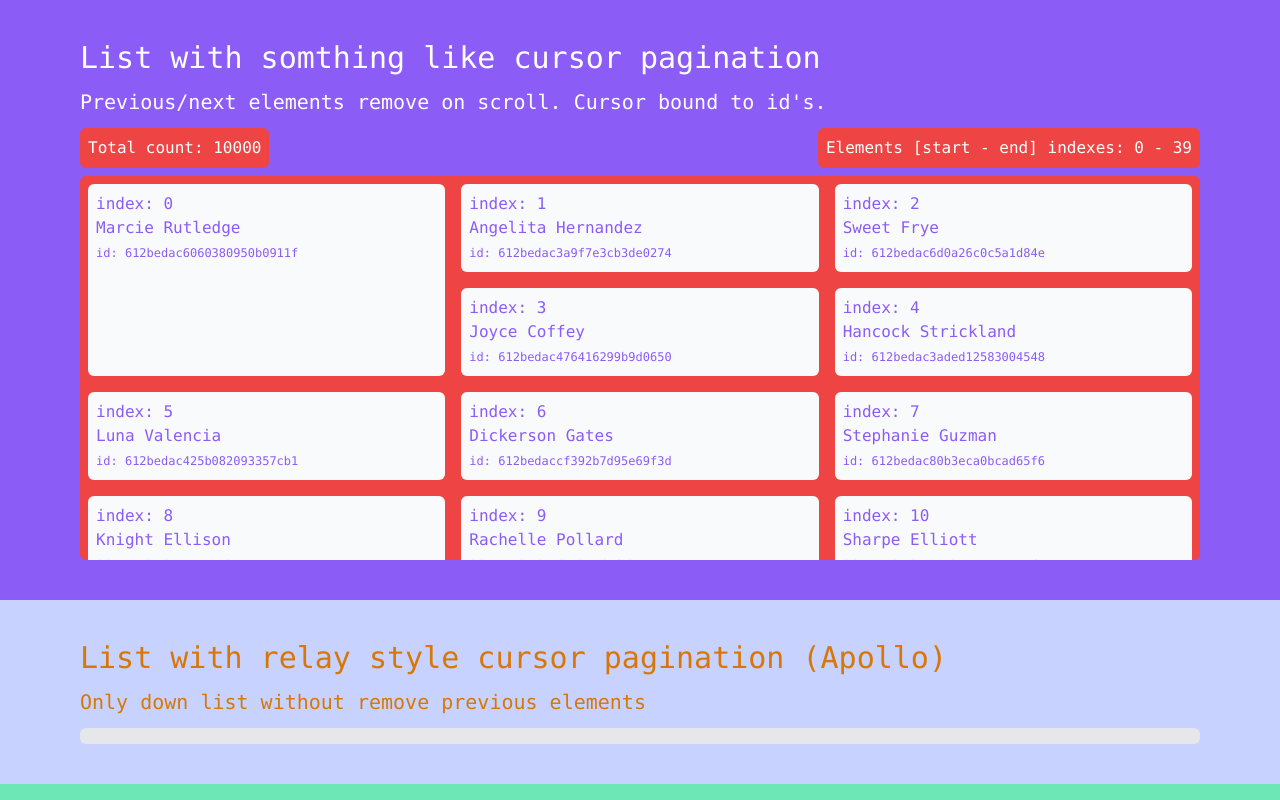
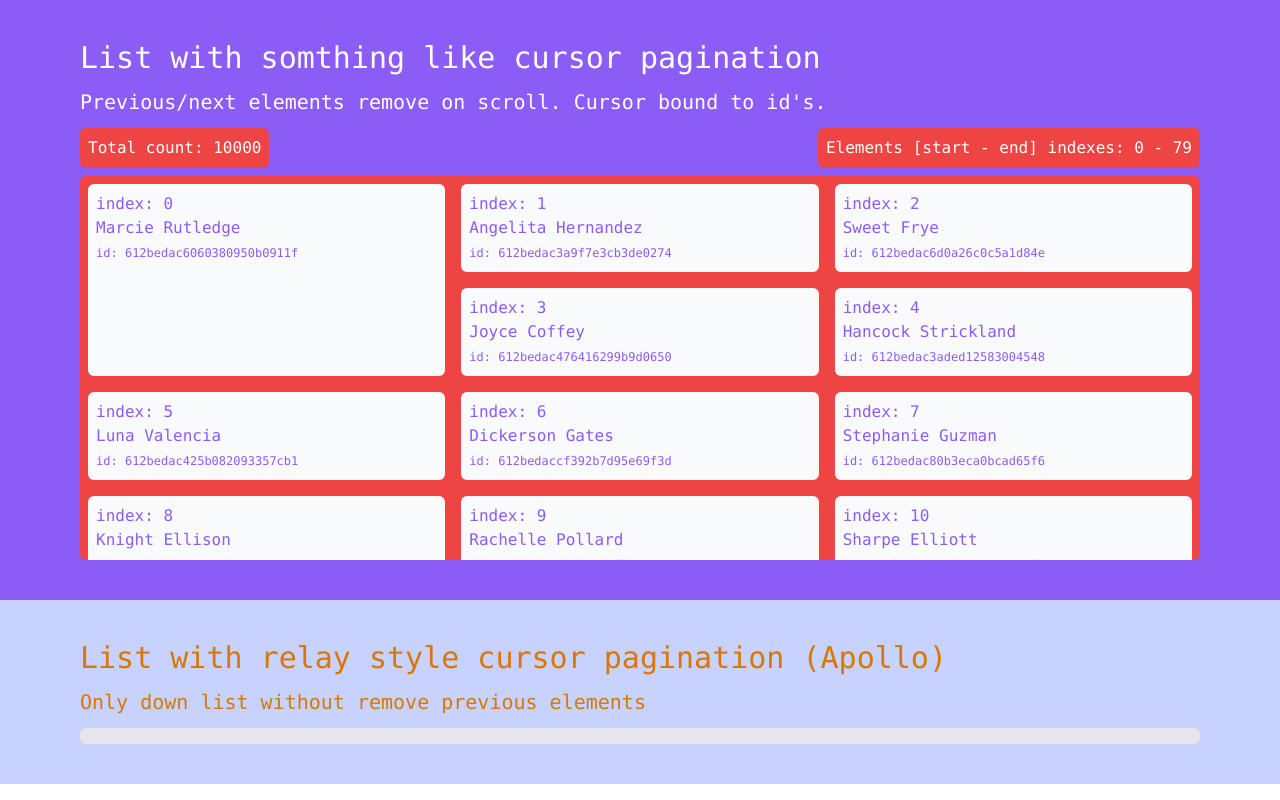
Before and after one commit to HerbertLiskin/render-list-test, a React (Create React App) app: page / in a window 1280 px wide. Shown: the top 800 px of the page. Built offline with nearby package versions, Linux system fonts and the light colour scheme.

Commit message:
Safari scroll

```diff
--- a/package.json
+++ b/package.json
@@ -12,6 +12,7 @@
     "@types/node": "^12.20.21",
     "@types/react": "^17.0.19",
     "@types/react-dom": "^17.0.9",
+    "bowser": "^2.11.0",
     "graphql": "^15.5.1",
     "react": "^17.0.2",
     "react-dom": "^17.0.2",
--- a/src/App.tsx
+++ b/src/App.tsx
@@ -1,7 +1,7 @@
 import React from 'react'
 
 import ListWithCursorPaginationQL from './components/ListWithCursorPaginationGraphQL'
-import ListWithPagination from './components/ListWithPagination'
+// import ListWithPagination from './components/ListWithPagination'
 import ListWithJsonCursorPagination from './components/ListWithJsonCursorPagination'
 
 import usersList from './data.json'
@@ -11,7 +11,7 @@ function App() {
     <div className='font-mono'>
       <ListWithJsonCursorPagination usersList={usersList}/>
       <ListWithCursorPaginationQL />
-      <ListWithPagination usersList={usersList}/>
+      {/* <ListWithPagination usersList={usersList}/> */}
     </div>
   )
 }
--- a/src/components/ListWithJsonCursorPagination.tsx
+++ b/src/components/ListWithJsonCursorPagination.tsx
@@ -1,6 +1,6 @@
 
 import React, { useState, WheelEvent } from 'react'
-
+import Bowser from 'bowser'
 import {
   UserItem
 } from '../gql/graphql'
@@ -8,12 +8,13 @@ import { UsersListProps } from '../types'
 
 const OFFSET: number = 40;
 
+
 const ListWithJsonCursorPagination: React.FC<UsersListProps> = ({usersList}) => {
   const [usersFullList] = useState<UserItem[]>(usersList)
   const [startCursor, setStartCursor] = useState<String>(usersFullList[0].id)
-  const [endCursor, setEndCursor] = useState<String>(usersFullList[OFFSET].id)
-  const [usersCurrentList, setUsersCurrentList] = useState<UserItem[]>(usersFullList.slice(0, OFFSET))
-
+  const [endCursor, setEndCursor] = useState<String>(usersFullList[OFFSET*2-1].id)
+  const [usersCurrentList, setUsersCurrentList] = useState<UserItem[]>(usersFullList.slice(0, OFFSET*2))
+  const [browserName] = useState<String>(Bowser.getParser(window.navigator.userAgent).getBrowserName())
 
   const nextPage = () => {
     const lastIndex: number = usersFullList.findIndex(user => user.id === endCursor)
@@ -50,13 +51,21 @@ const ListWithJsonCursorPagination: React.FC<UsersListProps> = ({usersList}) =>
       scrollTop >= wrapperHeight - overflowHeight*2 &&
       usersCurrentList[usersCurrentList.length - 1].index < usersFullList[usersFullList.length - 1].index
     ) {
+
       nextPage()
+      if(browserName === 'Safari') {
+        targetDiv.scrollTop = (wrapperHeight - overflowHeight)/2 - overflowHeight*1.33
+      }
+
     } else if(
       !isScrollDown &&
       scrollTop <= overflowHeight*2 &&
       usersCurrentList[0].index > 0
     ) {
       prevPage()
+      if(browserName === 'Safari') {
+        targetDiv.scrollTop = wrapperHeight - overflowHeight*2.66
+      }
     }
   }
 
@@ -72,10 +81,17 @@ const ListWithJsonCursorPagination: React.FC<UsersListProps> = ({usersList}) =>
         <div className='mb-2 p-2 bg-red-500 rounded-md text-white'>Elements [start - end] indexes: {listFirstIndex} - {listLastIndex}</div>
       </div>
         <div
-          className='max-h-96 overflow-scroll rounded-md bg-red-500'
+          className='max-h-96 overflow-auto rounded-md bg-red-500'
           onWheel={handleScrole}
         >
-          <div className='p-2 grid grid-cols-2 md:grid-cols-3 gap-4'>
+          <div
+            className='p-2 grid grid-cols-2 md:grid-cols-3 gap-4'
+            style={{
+              position: 'relative',
+              transform: 'translate3d(0, 0, 0)',
+              overflowAnchor: 'auto'
+            }}
+          >
             {
               usersCurrentList.map((user: UserItem, i: number) => {
                 const {
@@ -89,6 +105,7 @@ const ListWithJsonCursorPagination: React.FC<UsersListProps> = ({usersList}) =>
                   <div
                     className={`${i === 0 ? 'row-span-2': ''} p-2 bg-gray-50 text-purple-500 rounded-md`}
                     key={id}
+                    style={{overflowAnchor: 'auto'}}
                   >
                     <>
                     index: {index} <br />
--- a/src/components/ListWithPagination.tsx
+++ b/src/components/ListWithPagination.tsx
@@ -1,5 +1,6 @@
 
-import React, { useState, WheelEvent } from 'react';
+import React, { useState, WheelEvent } from 'react'
+import Bowser from 'bowser'
 
 import {
   UserItem
@@ -13,6 +14,7 @@ const ListWithPagination: React.FC<UsersListProps> = ({usersList}) => {
   const [usersFullList] = useState<UserItem[]>(usersList.slice(0, 300))
   const [usersCurrentList, setUsersCurrentList] = useState<UserItem[]>(usersFullList.slice(0, PAGE_SIZE*2))
   const [page, setPage] = useState<number>(START_PAGE)
+  const [browserName] = useState<String>(Bowser.getParser(window.navigator.userAgent).getBrowserName())
 
   const nextPage = () => {
     setUsersCurrentList(usersFullList.slice(PAGE_SIZE*(page - 1), PAGE_SIZE*(page+2)))
@@ -43,12 +45,18 @@ const ListWithPagination: React.FC<UsersListProps> = ({usersList}) => {
       page < usersFullList.length/PAGE_SIZE
     ) {
       nextPage()
+      if(browserName === 'Safari') {
+        targetDiv.scrollTop = (wrapperHeight - overflowHeight)/2 - overflowHeight*1.33
+      }
     } else if(
       !isScrollDown &&
       scrollTop <= overflowHeight*2 &&
       page > 1
     ) {
       prevPage()
+      if(browserName === 'Safari') {
+        targetDiv.scrollTop = wrapperHeight - overflowHeight*2.66
+      }
     }
   }
 
```
Also changed, not shown: 1 other file (tests, documents, lock files or other folders).
